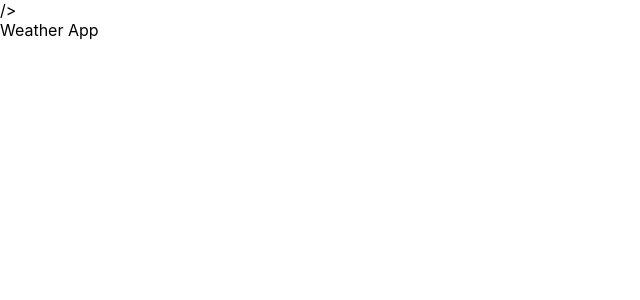
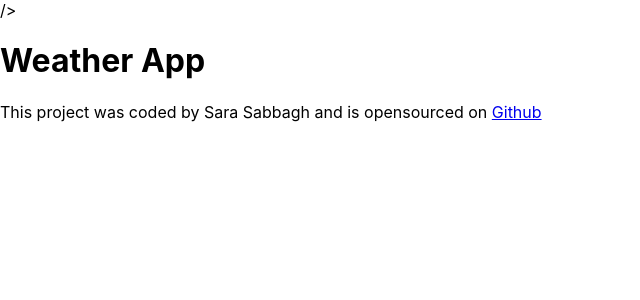
Before and after one commit to Saraesabbagh/final-weather-react, a React (Create React App) app: page / in a window 1280 px wide. Shown: the top 300 px of the page, without its empty margins (0-640 px from the left). Built offline with nearby package versions, Linux system fonts and the light colour scheme.

Commit message:
added github repo url

```diff
--- a/src/App.js
+++ b/src/App.js
@@ -2,5 +2,18 @@ import React from "react";
 import "./App.css";
 
 export default function App() {
-  return <div className="App">Weather App</div>;
+  return (
+    <div className="App">
+      <h1>Weather App</h1>
+      <footer>
+        This project was coded by Sara Sabbagh and is opensourced on {""}
+        <a
+          href="https://github.com/Saraesabbagh/final-weather-react"
+          target="_blank"
+        >
+          Github
+        </a>
+      </footer>
+    </div>
+  );
 }
```
